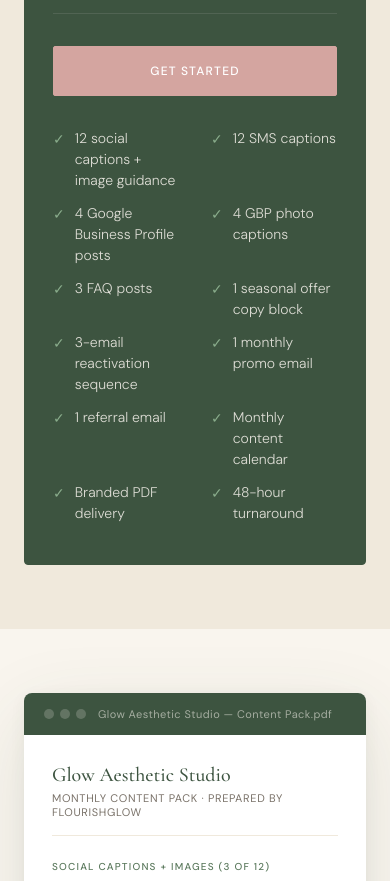
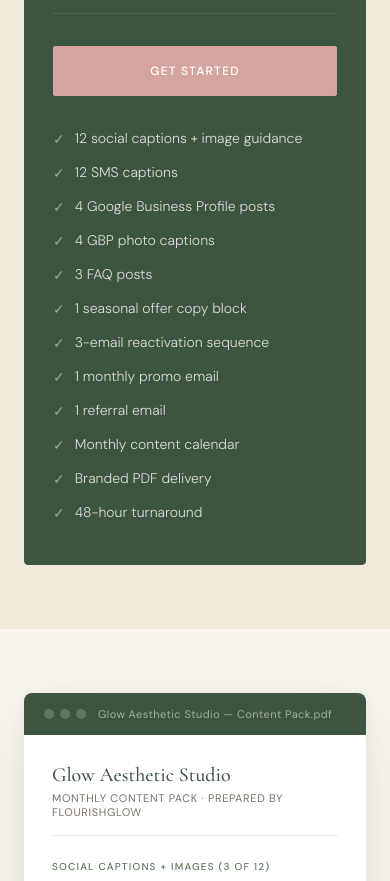
Before and after one commit to cronere/flourishglow, a Next.js app: page / in a window 390 px wide. Shown: the part 7460-8341 px from the top of the page. Built offline with nearby package versions, Linux system fonts and the light colour scheme.

Commit message:
Update Home.module.css

```diff
--- a/styles/Home.module.css
+++ b/styles/Home.module.css
@@ -445,6 +445,7 @@
   .pricing { padding: 64px 24px; }
   .pricingGrid { grid-template-columns: 1fr; }
   .pricingCard { grid-template-columns: 1fr; gap: 32px; padding: 40px 28px; }
+  .pricingFeatures { grid-template-columns: 1fr; }
 
   /* Sample */
   .sample { padding: 64px 24px; }
```
